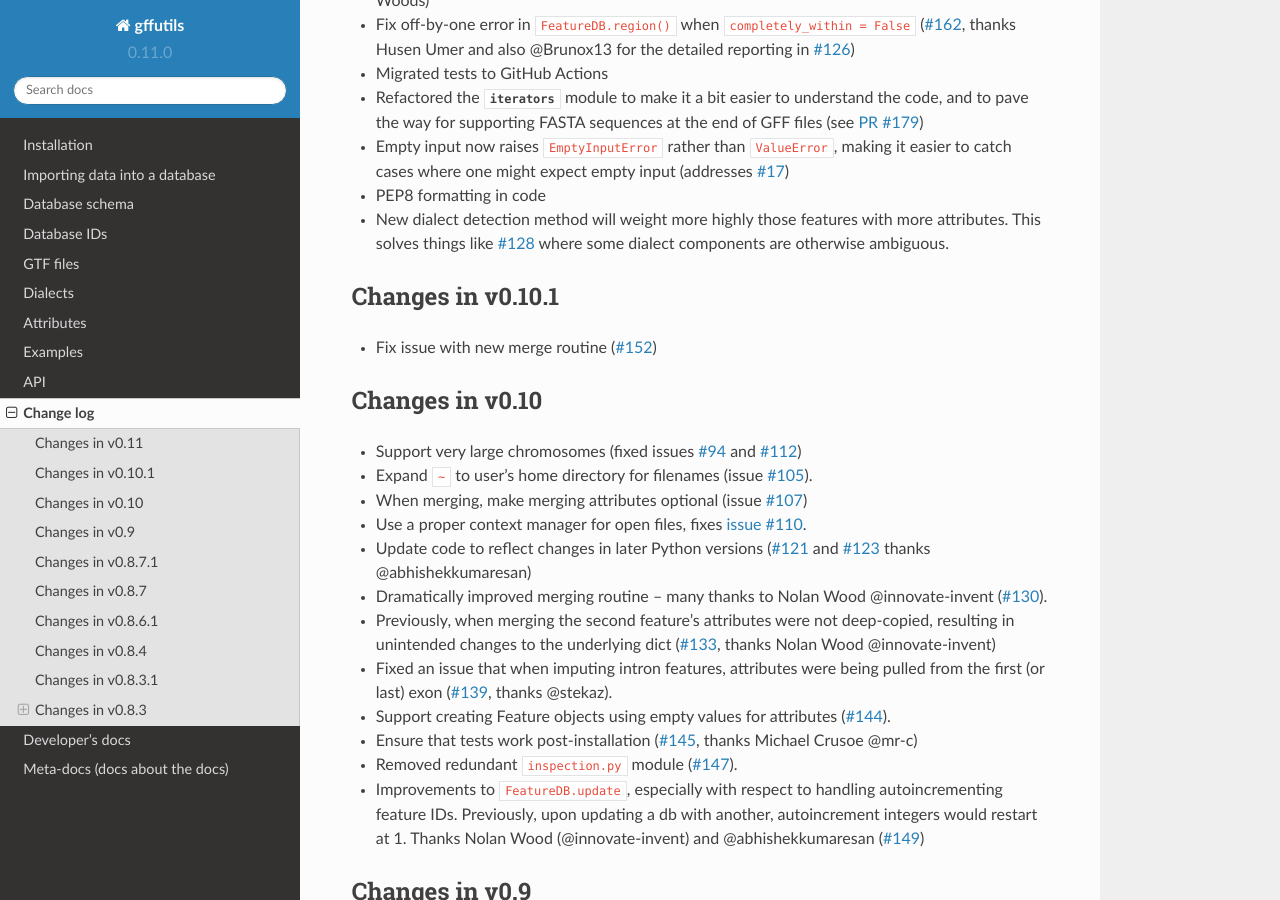
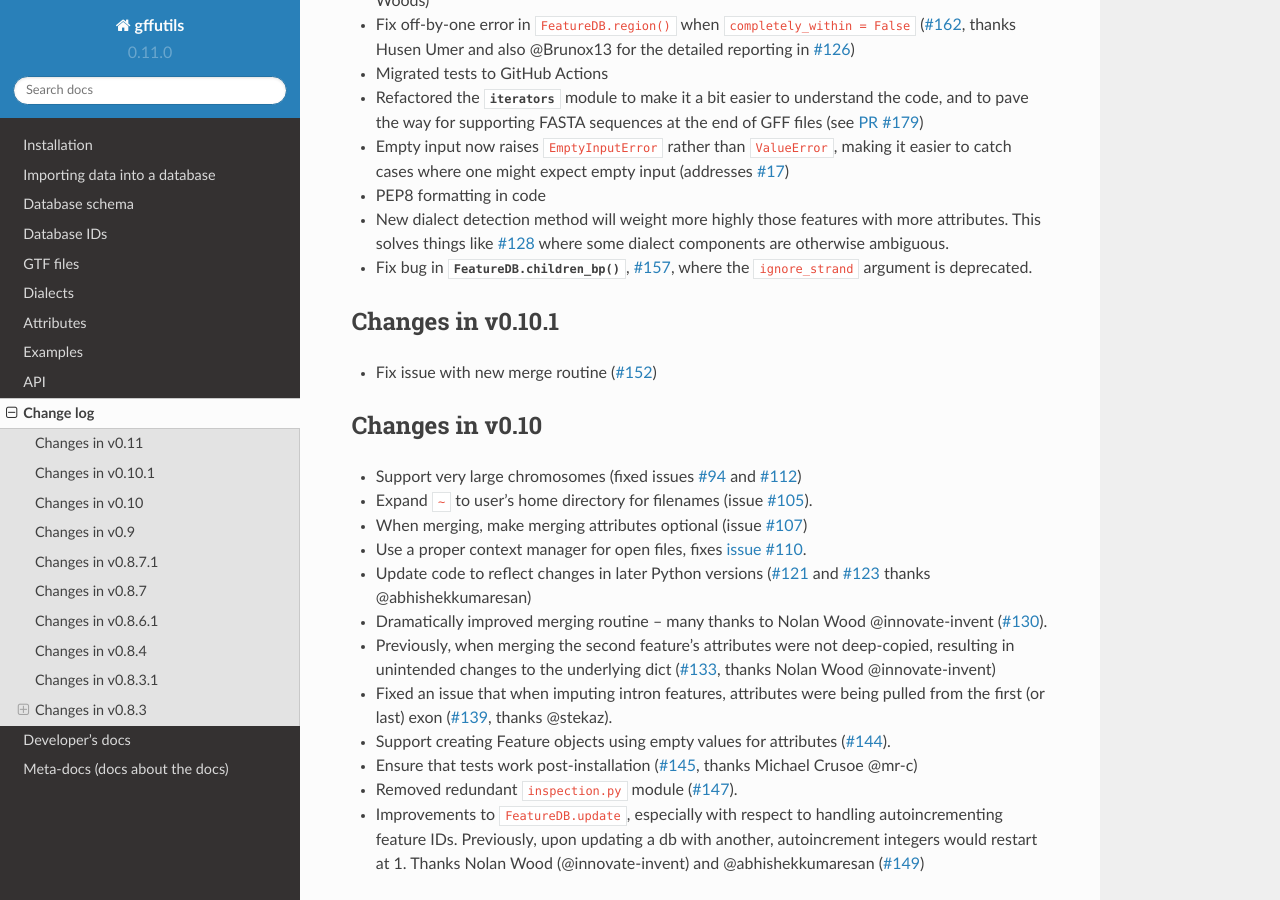
Before and after one commit to daler/gffutils, a Sphinx documentation site: the page built from doc/source/changelog.rst, in a window 1280 px wide and 900 px high, scrolled down 419 px. Built offline with Sphinx 7.4.7 and the Read the Docs theme 2.0.0, drawn with Linux system fonts in a browser that asks for light colours.

Commit message:
update changelog

```diff
--- a/doc/source/changelog.rst
+++ b/doc/source/changelog.rst
@@ -9,9 +9,11 @@ Changes in v0.11
 This is largely a bugfix release, many thanks to contributors Rory Kirchner,
 Stefano Rivera, Daniel Lowengrub, Nolan Woods, Stefen Moeller,  and Husen Umer.
 
-- Avoid deadlocks in tests under Python 3.8 (`#155 <https://github.com/daler/gffutils/pull/155>`_, thanks Stefano Rivera)
+- Avoid deadlocks in tests under Python 3.8 (`#155
+  <https://github.com/daler/gffutils/pull/155>`_, thanks Stefano Rivera)
 - Fix deprecation warning for invalid escape sequence (`#168
-  <https://github.com/daler/gffutils/pull/168>`_, Stefen Moeller, and `#165 <https://github.com/daler/gffutils/pull/165>`_, thanks Rory Kirchner)
+  <https://github.com/daler/gffutils/pull/168>`_, Stefen Moeller, and `#165
+  <https://github.com/daler/gffutils/pull/165>`_, thanks Rory Kirchner)
 - Fix ResourceWarning about unclosed file (`#169
   <https://github.com/daler/gffutils/pull/169>`_, thanks Daniel Lowengrub)
 - Allow database creation when there is an empty string in the transcript ID
@@ -32,6 +34,9 @@ Stefano Rivera, Daniel Lowengrub, Nolan Woods, Stefen Moeller,  and Husen Umer.
   attributes. This solves things like `#128
   <https://github.com/daler/gffutils/issues/128/>`_ where some dialect
   components are otherwise ambiguous.
+- Fix bug in :meth:`FeatureDB.children_bp`, `#157
+  <https://github.com/daler/gffutils/issues/157>`_, where the `ignore_strand`
+  argument is deprecated.
 
 Changes in v0.10.1
 ------------------
```
